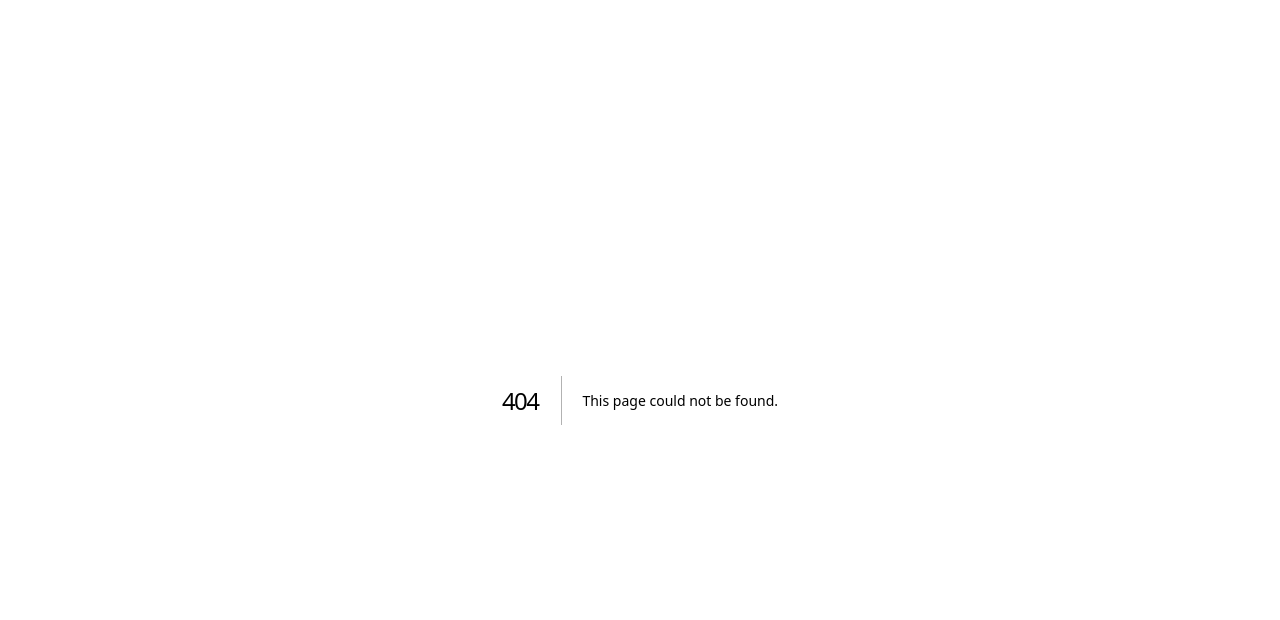
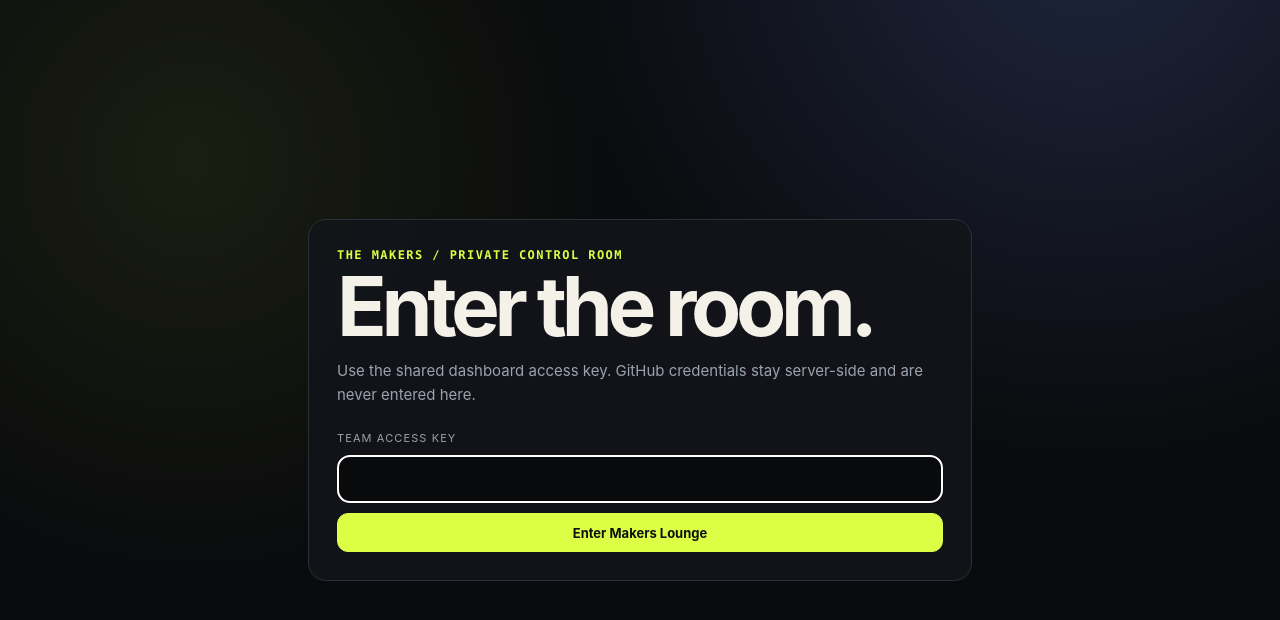
Before and after one commit to SXNGE4444/MAKERS-LOUNGE-, a Next.js app: page /login in a window 1280 px wide. Before the commit this address had no page. Shown: the top 620 px of the page. Built offline with nearby package versions, Linux system fonts and the light colour scheme.

Commit message:
feat: add team dashboard access screen

```diff
--- /dev/null
+++ b/app/login/page.tsx
@@ -0,0 +1,16 @@
+export default function LoginPage({ searchParams }: { searchParams: Promise<{ error?: string }> }) {
+  return (
+    <main className="shell" style={{ maxWidth: 720, minHeight: "100vh", display: "grid", alignItems: "center" }}>
+      <section className="card full" style={{ padding: 28 }}>
+        <div className="eyebrow">The Makers / Private Control Room</div>
+        <h1 style={{ fontSize: "clamp(44px, 9vw, 82px)" }}>Enter the room.</h1>
+        <p className="sub">Use the shared dashboard access key. GitHub credentials stay server-side and are never entered here.</p>
+        <form method="post" action="/api/session" className="stack" style={{ marginTop: 24 }}>
+          <label className="label" htmlFor="key">Team access key</label>
+          <input id="key" name="key" type="password" required autoFocus style={{ minHeight: 48, borderRadius: 12, border: "1px solid var(--line)", background: "#090a0c", color: "var(--paper)", padding: "0 14px" }} />
+          <button className="btn primary" type="submit">Enter Makers Lounge</button>
+        </form>
+      </section>
+    </main>
+  );
+}
```
